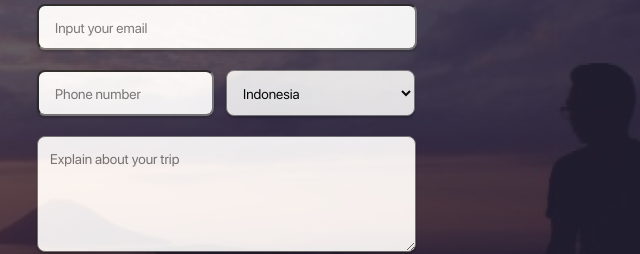
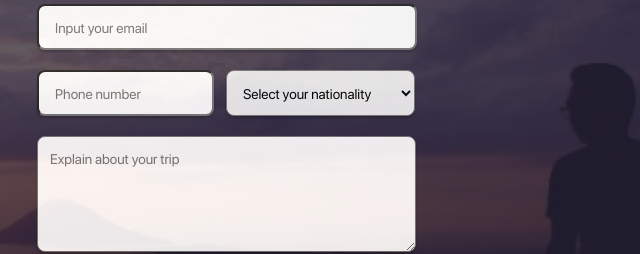
Before and after one commit to shoelfikar/arkademy, a plain HTML site: page reservation.html in a window 1280 px wide. Shown: the part 282-536 px from the top of the page, 463-1103 px from the left. Drawn offline with Linux system fonts and the light colour scheme; files whose address does not match are found by name.

Commit message:
tambah item select

```diff
--- a/reservation.html
+++ b/reservation.html
@@ -23,6 +23,7 @@
                 <input type="text" placeholder="Input your email">
                 <input type="text" placeholder="Phone number" class="phone">
                 <select name="pilihan">
+                    <option value="indonesia">Select your nationality</option>
                     <option value="indonesia">Indonesia</option>
                     <option value="inggris">Inggris</option>
                     <option value="belanda">Belanda</option>
```
